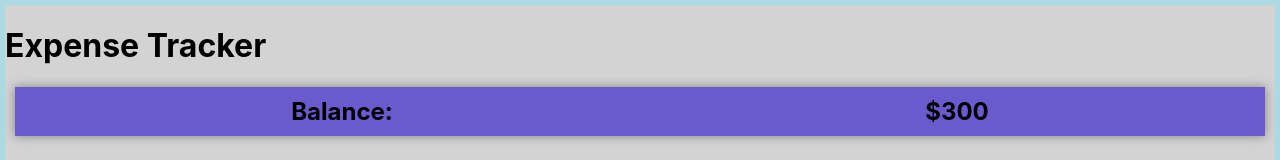
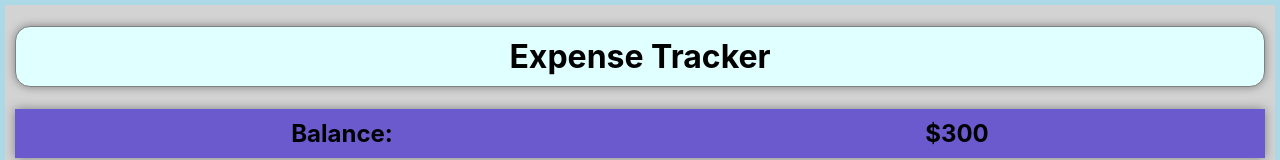
Before and after one commit to tahseenafzal/expense_app_prj1, a React (Create React App) app: page / in a window 1280 px wide. Shown: the top 160 px of the page. Built offline with nearby package versions, Linux system fonts and the light colour scheme.

Commit message:
Update Header.js

```diff
--- a/src/components/Header.js
+++ b/src/components/Header.js
@@ -2,7 +2,7 @@ import React from "react";
 
 const Header = () => {
   return (
-    <div>
+    <div className="header">
       <h1>Expense Tracker</h1>
     </div>
   );
```
